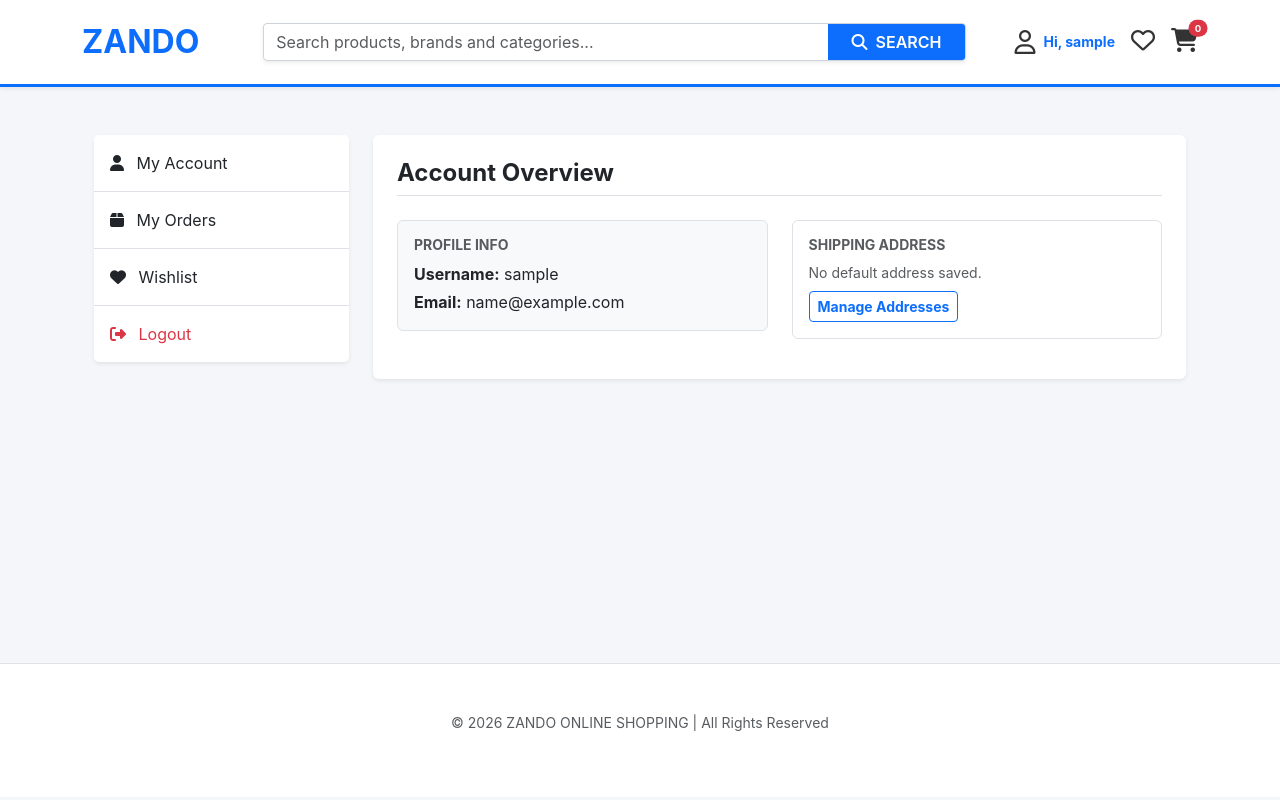
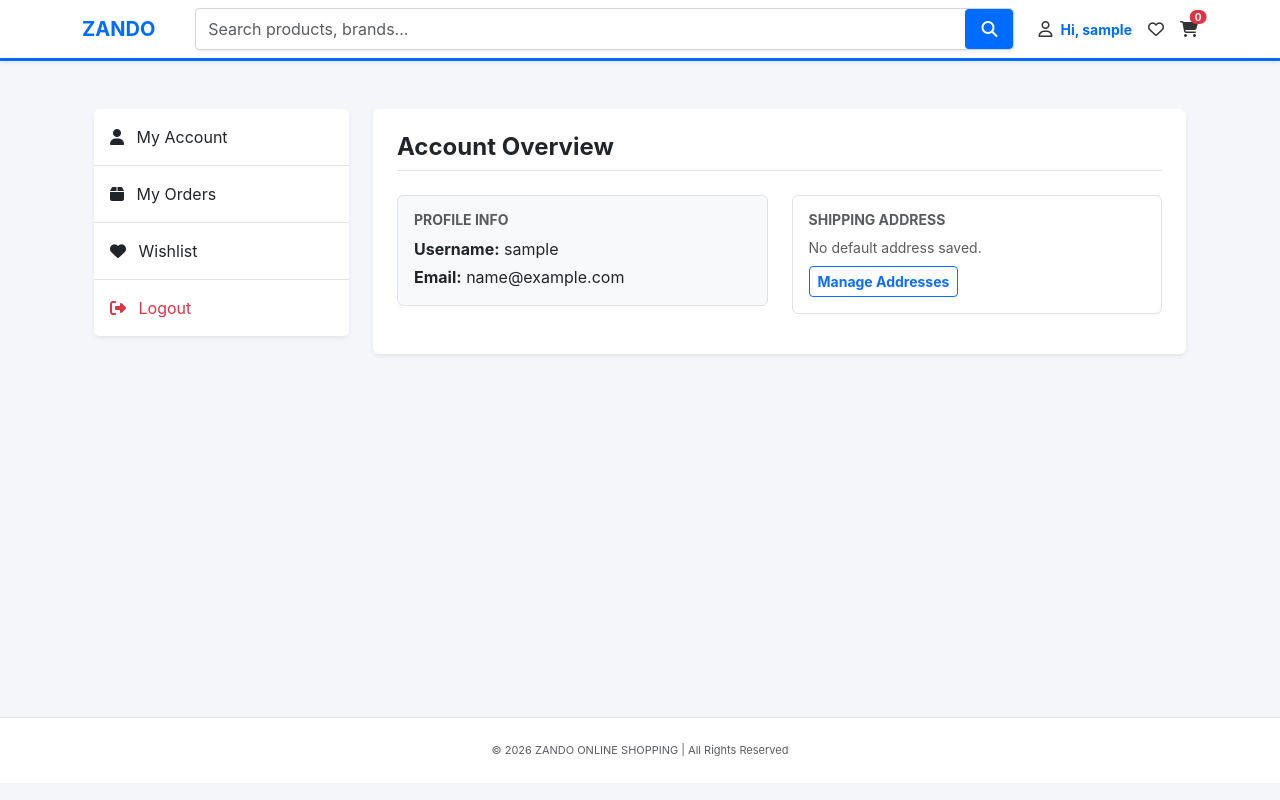
Before and after one commit to Nicholas286/zando, a Django app: page /products/account/ in a window 1280 px wide. Run offline with Django 5.2, Linux system fonts and the light colour scheme; the visitor is signed in with stand-in values (Sample User, id 1); data that the repository does not hold is empty; parts of the project's set-up code (start-up, migrations or seed data) failed here and were passed over.

Commit message:
files changed

```diff
--- a/products/templates/base.html
+++ b/products/templates/base.html
@@ -3,126 +3,132 @@
 {% load humanize %}
 <head>
     <meta charset="UTF-8">
-    <meta name="viewport" content="width=device-width, initial-scale=1.0">
+    <!-- CRITICAL: This line makes it look like an app on your phone -->
+    <meta name="viewport" content="width=device-width, initial-scale=1.0, maximum-scale=1.0, user-scalable=no">
     <title>Zando | Shop Smarter</title>
     <link href="https://cdn.jsdelivr.net/npm/bootstrap@5.3.0/dist/css/bootstrap.min.css" rel="stylesheet">
     <link rel="stylesheet" href="https://cdnjs.cloudflare.com/ajax/libs/font-awesome/6.4.0/css/all.min.css">
     {% block head_extra %}{% endblock %}
     <style>
-        :root { --pro-blue: #0d6efd; --soft-bg: #f4f6f9; --pro-orange: #f68b1e; }
-        body { background-color: var(--soft-bg); font-family: 'Inter', sans-serif; }
-        .navbar { background-color: #ffffff; border-bottom: 3px solid var(--pro-blue); padding: 0.8rem 0; z-index: 1030; }
+        :root { --pro-blue: #006bff; --soft-bg: #f4f6f9; }
+
+        /* SAFETY BOX: Prevents the phone from sliding left/right */
+        html, body { overflow-x: hidden !important; width: 100% !important; position: relative; background-color: var(--soft-bg); font-family: 'Inter', sans-serif; }
+
+        .navbar { background-color: #ffffff; border-bottom: 3px solid var(--pro-blue); padding: 0.5rem 0; z-index: 1030; }
         .text-pro { color: var(--pro-blue) !important; }
-        .btn-pro { background: var(--pro-blue); color: white; border-radius: 0 !important; font-weight: 600; border: none; transition: 0.2s; }
-        .btn-pro:hover { background: #0b5ed7; }
-        .btn-clear { background: white; border: none; color: #dc3545; padding: 0 15px; border-right: 1px solid #eee; text-decoration: none; }
-        .nav-icon-link { color: #333; position: relative; text-decoration: none; transition: 0.2s; }
-        .nav-icon-link:hover { color: var(--pro-orange); }
-        .recent-card { transition: transform 0.2s; border: 1px solid #eee !important; border-radius: 8px; }
-        .recent-card:hover { transform: scale(1.03); border-color: var(--pro-blue) !important; }
-        .x-small { font-size: 0.7rem; }
+        .btn-pro { background: var(--pro-blue); color: white; border-radius: 4px !important; font-weight: 600; border: none; transition: 0.2s; }
+        .btn-pro:hover { background: #0056cc; color: white; }
+        .nav-icon-link { color: #333; text-decoration: none; display: flex; align-items: center; cursor: pointer; }
+
+        /* --- MOBILE APP OVERRIDES --- */
+        @media (max-width: 768px) {
+            body { font-size: 13px !important; }
+            .navbar-brand { font-size: 1.4rem !important; }
+
+            /* DROPDOWN FIX: Keeps menu on screen */
+            .dropdown-menu {
+                position: absolute !important;
+                right: 0 !important;
+                left: auto !important;
+                width: 85vw !important;
+                max-width: 290px;
+                box-shadow: 0 10px 30px rgba(0,0,0,0.2) !important;
+                border: 1px solid #ddd !important;
+            }
+
+            /* TABLE/LIST FIX: Prevents horizontal scroll on Inbox/Orders */
+            .container { padding-left: 8px; padding-right: 8px; width: 100vw !important; }
+            table, .list-group { display: block; width: 100%; overflow-x: auto; white-space: nowrap; -webkit-overflow-scrolling: touch; }
+
+            /* SEARCH BAR: Moves to bottom row on phone */
+            .search-container { margin: 8px 0 0 0 !important; width: 100% !important; }
+
+            /* Hides names on icons for cleaner header */
+            .nav-icon-link span { display: none !important; }
+            .nav-icon-link i { font-size: 20px !important; }
+        }
+
+        .recent-card { border: 1px solid #eee !important; border-radius: 4px; background: #fff; }
+        .x-small { font-size: 11px; }
         .pointer { cursor: pointer; }
-        #suggestionsBox { border-radius: 0 0 8px 8px; }
     </style>
 </head>
 <body>
-    <nav class="navbar navbar-expand-lg sticky-top shadow-sm">
-        <div class="container">
-            <a class="navbar-brand fw-bold fs-2 text-pro" href="{% url 'products:index' %}">ZANDO</a>
+    <nav class="navbar sticky-top shadow-sm">
+        <div class="container d-flex align-items-center justify-content-between flex-wrap">
 
-            <!-- Search Bar with older "Clear" feature integrated -->
-            <form action="{% url 'products:index' %}" method="GET" class="d-flex flex-grow-1 mx-lg-5 search-container position-relative">
-                <div class="input-group w-100 shadow-sm" style="border-radius: 4px; overflow: hidden; border: 1px solid #ced4da;">
-                    {% if request.GET.q %}
-                    <a href="{% url 'products:index' %}" class="btn-clear d-flex align-items-center" title="Clear Search">
-                        <i class="fas fa-times"></i>
-                    </a>
-                    {% endif %}
-                    <input type="text" id="searchInput" name="q" class="form-control border-0" placeholder="Search products, brands and categories..." value="{{ request.GET.q|default:'' }}" autocomplete="off">
-                    <button class="btn btn-pro px-4" type="submit">
-                        <i class="fas fa-search"></i> <span class="d-none d-md-inline ms-1">SEARCH</span>
-                    </button>
+            <!-- 1. Logo -->
+            <a class="navbar-brand fw-bold text-pro order-1" href="{% url 'products:index' %}">ZANDO</a>
+
+            <!-- 2. Search (Laptop Middle / Phone Bottom) -->
+            <form action="{% url 'products:index' %}" method="GET" class="search-container flex-grow-1 mx-lg-4 position-relative order-3 order-lg-2">
+                <div class="input-group shadow-sm" style="border-radius: 4px; overflow: hidden; border: 1px solid #ced4da;">
+                    <input type="text" id="searchInput" name="q" class="form-control border-0 py-2" placeholder="Search products, brands..." value="{{ request.GET.q|default:'' }}" autocomplete="off">
+                    <button class="btn btn-pro px-3" type="submit"><i class="fas fa-search"></i></button>
                 </div>
-                <!-- Suggestions Box -->
-                <div id="suggestionsBox" class="list-group position-absolute w-100 shadow-lg d-none" style="top: 100%; z-index: 1050; max-height: 350px; overflow-y: auto; background: white; border: 1px solid #ced4da;"></div>
+                <div id="suggestionsBox" class="list-group position-absolute w-100 shadow-lg d-none" style="top: 100%; z-index: 2000; background: white; border: 1px solid #ddd;"></div>
             </form>
 
-            <div class="d-flex align-items-center gap-3">
-                <!-- Account Dropdown -->
+            <!-- 3. Icons (Laptop Right / Phone Top Right) -->
+            <div class="d-flex align-items-center gap-3 order-2 order-lg-3">
                 <div class="dropdown">
-                    <a href="#" class="nav-icon-link d-flex align-items-center" data-bs-toggle="dropdown">
-                        <i class="far fa-user fs-4"></i>
+                    <a href="#" class="nav-icon-link" data-bs-toggle="dropdown">
+                        <i class="far fa-user"></i>
                         <span class="d-none d-md-inline ms-2 small fw-bold text-pro">Hi, {{ user.username|default:"Guest" }}</span>
                     </a>
-                    <ul class="dropdown-menu dropdown-menu-end shadow border-0 p-2" style="min-width: 220px;">
+                    <ul class="dropdown-menu dropdown-menu-end p-2 border-0 shadow">
                         {% if user.is_authenticated %}
-                            <li><a class="dropdown-item py-2" href="{% url 'products:account_settings' %}"><i class="fa-regular fa-user me-2"></i> My Account</a></li>
-                            <li><a class="dropdown-item py-2" href="{% url 'products:my_orders' %}"><i class="fa-solid fa-box-archive me-2"></i> Orders</a></li>
-                            <li><a class="dropdown-item py-2" href="{% url 'products:inbox' %}"><i class="fa-regular fa-envelope me-2"></i> Inbox {% if inbox_unread_count %}<span class="badge bg-danger ms-auto">{{ inbox_unread_count }}</span>{% endif %}</a></li>
-                            <li><a class="dropdown-item py-2" href="{% url 'products:pending_reviews' %}"><i class="fa-regular fa-star me-2 text-warning"></i> Pending Reviews</a></li>
-                            <li><a class="dropdown-item py-2" href="{% url 'products:view_wishlist' %}"><i class="fa-regular fa-heart me-2"></i> Wishlist</a></li>
+                            <!-- Truncated Email safety -->
+                            <li class="px-3 py-2 border-bottom mb-2">
+                                <strong class="text-pro small text-truncate d-block" style="max-width: 250px;">{{ user.email }}</strong>
+                            </li>
+                            <li><a class="dropdown-item py-2" href="{% url 'products:account_settings' %}"><i class="fa-regular fa-user me-2 text-secondary"></i> My Account</a></li>
+                            <li><a class="dropdown-item py-2" href="{% url 'products:my_orders' %}"><i class="fa-solid fa-box-archive me-2 text-secondary"></i> Orders</a></li>
+                            <li><a class="dropdown-item py-2" href="{% url 'products:inbox' %}"><i class="fa-regular fa-envelope me-2 text-secondary"></i> Inbox {% if inbox_unread_count %}<span class="badge bg-danger rounded-pill">{{ inbox_unread_count }}</span>{% endif %}</a></li>
+                            <li><a class="dropdown-item py-2" href="{% url 'products:pending_reviews' %}"><i class="fa-regular fa-star me-2 text-secondary"></i> Pending Reviews</a></li>
+                            <li><a class="dropdown-item py-2" href="{% url 'products:view_wishlist' %}"><i class="fa-regular fa-heart me-2 text-secondary"></i> Wishlist</a></li>
                             <li><hr class="dropdown-divider"></li>
                             <li>
-                                <form method="post" action="{% url 'products:logout' %}" style="margin: 0;">
+                                <form method="post" action="{% url 'products:logout' %}" class="m-0">
                                     {% csrf_token %}
-                                    <button type="submit" class="dropdown-item text-danger fw-bold">Logout</button>
+                                    <button type="submit" class="dropdown-item text-danger fw-bold">LOGOUT</button>
                                 </form>
                             </li>
                         {% else %}
-                            <li><a class="dropdown-item py-2 fw-bold" href="{% url 'products:login' %}">Login</a></li>
-                            <li><a class="dropdown-item py-2" href="{% url 'products:register' %}">Register</a></li>
+                            <li><a class="dropdown-item py-2 fw-bold text-pro" href="{% url 'products:login' %}">LOGIN</a></li>
+                            <li><a class="dropdown-item py-2" href="{% url 'products:register' %}">SIGN UP</a></li>
                         {% endif %}
                     </ul>
                 </div>
 
-                <!-- Wishlist Icon -->
-                <a href="{% url 'products:view_wishlist' %}" class="nav-icon-link d-none d-md-block">
-                    <i class="far fa-heart fs-4"></i>
-                </a>
+                <a href="{% url 'products:view_wishlist' %}" class="nav-icon-link d-none d-md-block"><i class="far fa-heart"></i></a>
 
-                <!-- Cart Icon -->
                 <a href="{% url 'products:view_cart' %}" class="nav-icon-link">
                     <div class="position-relative">
-                        <i class="fas fa-shopping-cart fs-4"></i>
-                        <span class="badge rounded-pill bg-danger position-absolute top-0 start-100 translate-middle global-cart-count" style="font-size: 0.6rem;">
-                            {{ global_cart_count|default:"0" }}
-                        </span>
+                        <i class="fas fa-shopping-cart"></i>
+                        <span class="badge rounded-pill bg-danger position-absolute top-0 start-100 translate-middle global-cart-count" style="font-size: 10px; padding: 2px 5px;">{{ global_cart_count|default:"0" }}</span>
                     </div>
                 </a>
             </div>
         </div>
     </nav>
 
-    <!-- Content Area -->
-    <div class="container mt-4" style="min-height: 60vh;">
-        {% if messages %}
-            {% for m in messages %}
-                <div class="alert alert-{{ m.tags }} alert-dismissible fade show shadow-sm border-0 mb-4" role="alert">
-                    {{ m }}
-                    <button type="button" class="btn-close" data-bs-dismiss="alert" aria-label="Close"></button>
-                </div>
-            {% endfor %}
-        {% endif %}
-
+    <div class="container mt-3" style="min-height: 70vh;">
+        {% if messages %}{% for m in messages %}<div class="alert alert-{{ m.tags }} alert-dismissible fade show border-0 shadow-sm small" role="alert">{{ m }}<button type="button" class="btn-close" data-bs-dismiss="alert"></button></div>{% endfor %}{% endif %}
         {% block content %}{% endblock %}
     </div>
 
-    <!-- Recently Viewed (STARS REMOVED AS REQUESTED) -->
     {% if global_recently_viewed %}
     <div class="container mt-5 pt-4 border-top">
-        <h5 class="fw-bold mb-3 x-small text-uppercase" style="letter-spacing: 1px; color: #666;">Recently Viewed Items</h5>
-        <div class="row row-cols-2 row-cols-md-4 row-cols-lg-6 g-2">
+        <h6 class="fw-bold mb-3 text-muted x-small text-uppercase">Recently Viewed</h6>
+        <div class="row row-cols-3 row-cols-md-6 g-2">
             {% for p in global_recently_viewed %}
             <div class="col">
                 <a href="{% url 'products:product_detail' p.id %}" class="text-decoration-none">
-                    <div class="card h-100 recent-card p-2 bg-white text-center shadow-sm">
-                        <div style="height: 80px;" class="d-flex align-items-center justify-content-center mb-1">
-                            <img src="{{ p.image.url }}" class="img-fluid" style="max-height: 100%; object-fit: contain;" alt="{{ p.name }}">
-                        </div>
-                        <div class="card-body p-0">
-                            <h6 class="text-truncate x-small mb-1 text-dark px-1">{{ p.name }}</h6>
-                            <p class="fw-bold text-pro mb-0" style="font-size: 0.8rem;">KSh {{ p.get_current_price|floatformat:0|intcomma }}</p>
-                        </div>
+                    <div class="card h-100 recent-card p-1 text-center shadow-sm">
+                        <div style="height: 70px;" class="d-flex align-items-center justify-content-center"><img src="{{ p.image.url }}" class="img-fluid" style="max-height: 100%; object-fit: contain;"></div>
+                        <div class="card-body p-1"><div class="text-truncate x-small text-dark">{{ p.name }}</div><div class="fw-bold text-pro" style="font-size: 11px;">KSh {{ p.get_current_price|floatformat:0|intcomma }}</div></div>
                     </div>
                 </a>
             </div>
@@ -131,54 +137,34 @@
     </div>
     {% endif %}
 
-    <footer class="py-5 mt-5 bg-white border-top text-center">
-        <div class="container">
-            <p class="text-muted small">&copy; 2026 ZANDO ONLINE SHOPPING | All Rights Reserved</p>
-        </div>
+    <footer class="py-4 mt-5 bg-white border-top text-center">
+        <div class="container"><p class="text-muted mb-0" style="font-size: 11px;">&copy; 2026 ZANDO ONLINE SHOPPING | All Rights Reserved</p></div>
     </footer>
 
-    <!-- Scripts -->
     <script src="https://cdn.jsdelivr.net/npm/bootstrap@5.3.0/dist/js/bootstrap.bundle.min.js"></script>
     <script>
-        // Search Suggestion logic
+        // Suggestion Logic
         const searchInput = document.getElementById('searchInput');
         const suggestionsBox = document.getElementById('suggestionsBox');
-
         searchInput.addEventListener('input', function() {
             const query = this.value.trim();
             if (query.length > 1) {
-                fetch("{% url 'products:search_suggestions' %}?q=" + query)
-                    .then(res => res.json())
-                    .then(data => {
+                fetch("{% url 'products:search_suggestions' %}?q=" + query).then(res => res.json()).then(data => {
                     suggestionsBox.innerHTML = '';
                     if (data && data.length > 0) {
                         suggestionsBox.classList.remove('d-none');
                         data.forEach(item => {
                             const div = document.createElement('div');
-                                div.className = 'list-group-item list-group-item-action border-0 py-2 d-flex align-items-center pointer';
-                                div.innerHTML = `<i class="fas fa-search text-muted me-2 small"></i><span class="small">${item.name}</span>`;
-                                div.addEventListener('click', () => {
-                                    searchInput.value = item.name;
-                                    suggestionsBox.classList.add('d-none');
-                                    searchInput.closest('form').submit();
-                                });
+                            div.className = 'list-group-item list-group-item-action border-0 py-2 pointer small';
+                            div.innerHTML = `<i class="fas fa-search text-muted me-2"></i>${item.name}`;
+                            div.onclick = () => { searchInput.value = item.name; searchInput.closest('form').submit(); };
                             suggestionsBox.appendChild(div);
                         });
-                        } else {
-                            suggestionsBox.classList.add('d-none');
-                        }
+                    } else { suggestionsBox.classList.add('d-none'); }
                 });
-            } else {
-                suggestionsBox.classList.add('d-none');
-            }
+            } else { suggestionsBox.classList.add('d-none'); }
         });
-
-        // Hide suggestions when clicking outside
-        document.addEventListener('click', function(e) {
-            if (!searchInput.contains(e.target) && !suggestionsBox.contains(e.target)) {
-                suggestionsBox.classList.add('d-none');
-            }
-        });
+        document.addEventListener('click', e => { if (!searchInput.contains(e.target)) suggestionsBox.classList.add('d-none'); });
     </script>
 </body>
 </html>
```
Lines whose indentation alone changed are shown as unchanged.
